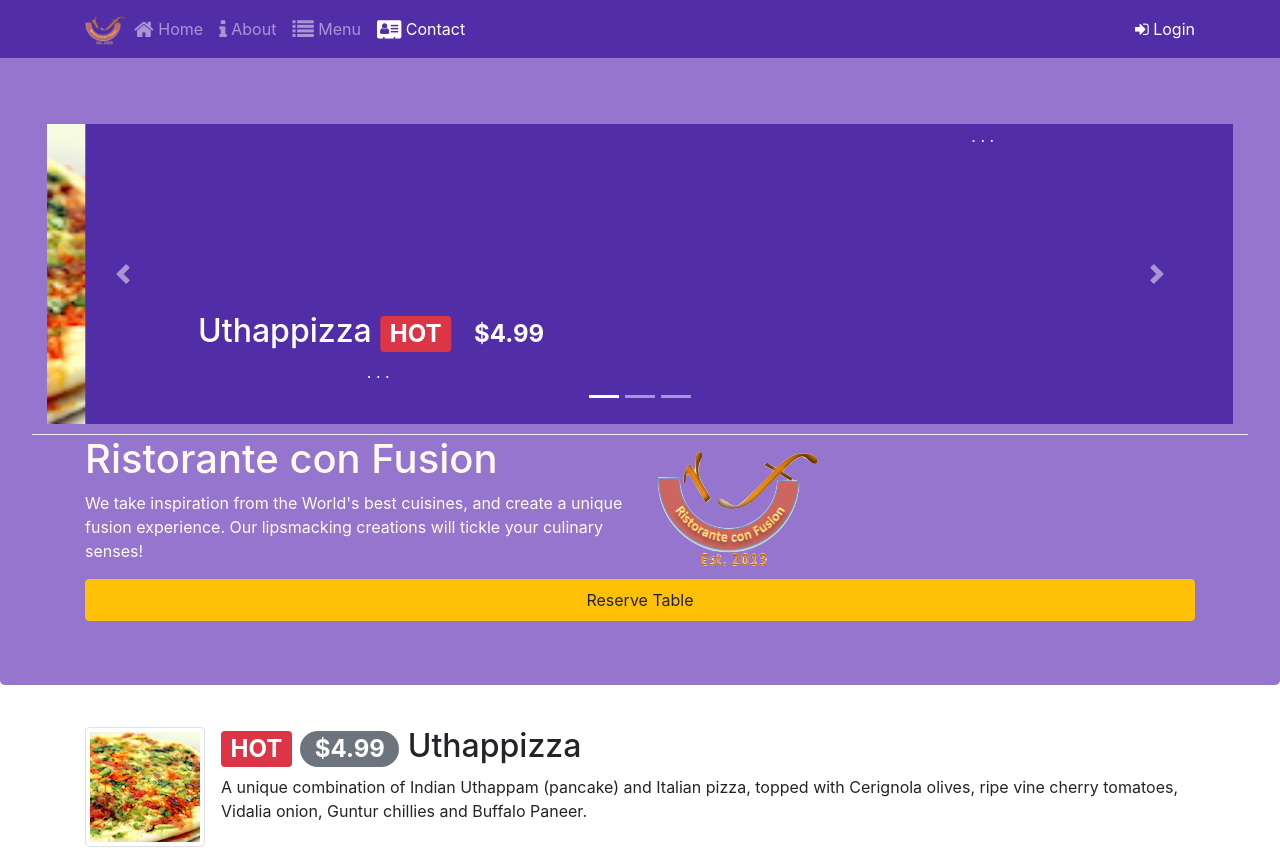
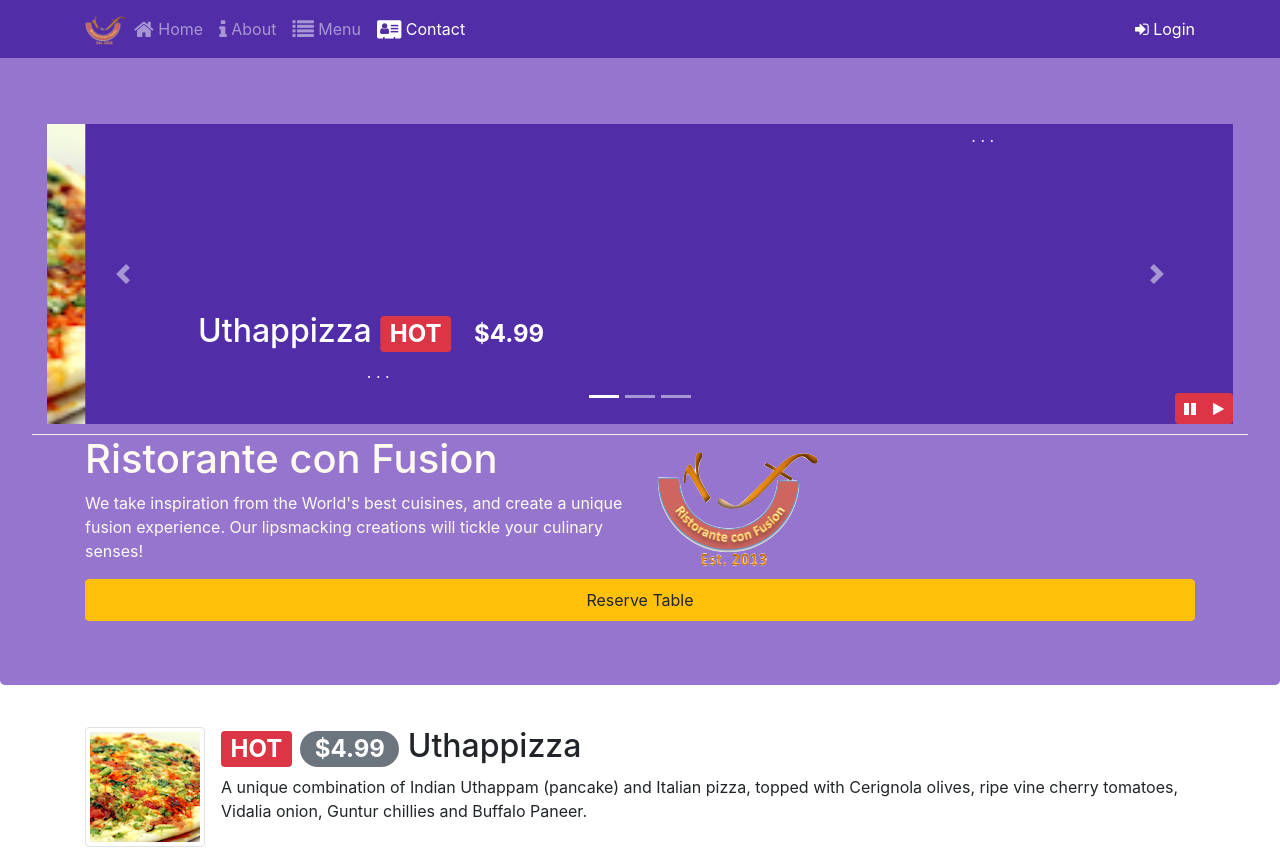
Before and after one commit to meitr71/ex-07-13, a website: page index.html in a window 1280 px wide. Shown: the top 851 px of the page. Drawn offline with nearby package versions, Linux system fonts and the light colour scheme.

Commit message:
Bootstrap JQuery

```diff
--- a/css/style.css
+++ b/css/style.css
@@ -41,3 +41,9 @@ body{
     left: 0;
     min-height: 300px;
 }
+#carouselButton {
+    right:0px;
+    position: absolute;
+    bottom: 0px;
+    z-index: 1;
+}
--- a/index.html
+++ b/index.html
@@ -125,6 +125,18 @@
                                 . . .
                             </div>
                         </div>
+
+                        <div class="btn-group" id="carouselButton">
+                            <button title="button" class="btn btn-danger btn-sm"
+                                id="carousel-pause">
+                                <span class="fa fa-pause"></span>
+                            </button>
+                            <button title="button" class="btn btn-danger btn-sm"
+                                id="carousel-play">
+                                <span class="fa fa-play"></span>
+                            </button>
+                        </div>
+
                     </div>
 
                     <ol class="carousel-indicators">
@@ -299,6 +311,16 @@
             $(document).ready(function(){
                 $('[data-toggle="tooltip"]').tooltip();
             });
-    </script>
+            $(document).ready(function(){
+            $("#mycarousel").carousel( { interval: 2000 } );
+            $("#carousel-pause").click(function(){
+                $("#mycarousel").carousel('pause');
+            });
+            $("#carousel-play").click(function(){
+                $("#mycarousel").carousel('cycle');
+            });
+        });
+       </script>
+
     </body>
 </html>
```
